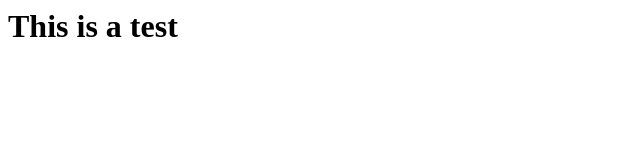
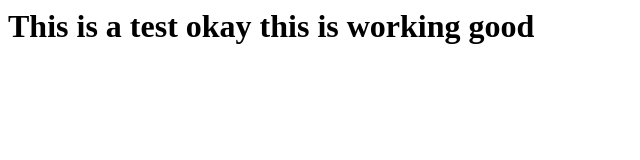
Before and after one commit to JosepieSolutions/Website-Saver, a plain HTML site: page index.html in a window 1280 px wide. Shown: the whole page, without its empty margins (0-640 px from the left). Drawn offline with Linux system fonts and the light colour scheme.

Commit message:
Update index.html

```diff
--- a/index.html
+++ b/index.html
@@ -1 +1,3 @@
-<h1>This is a test</h1>
+<h1>This is a test
+
+okay this is working good</h1>
```
